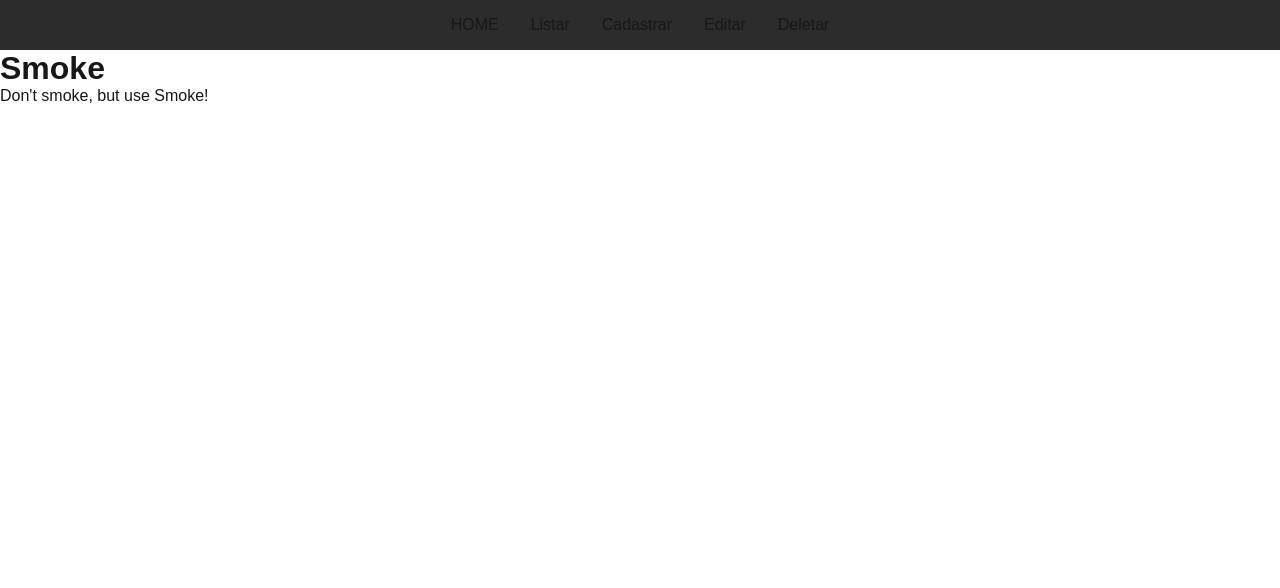
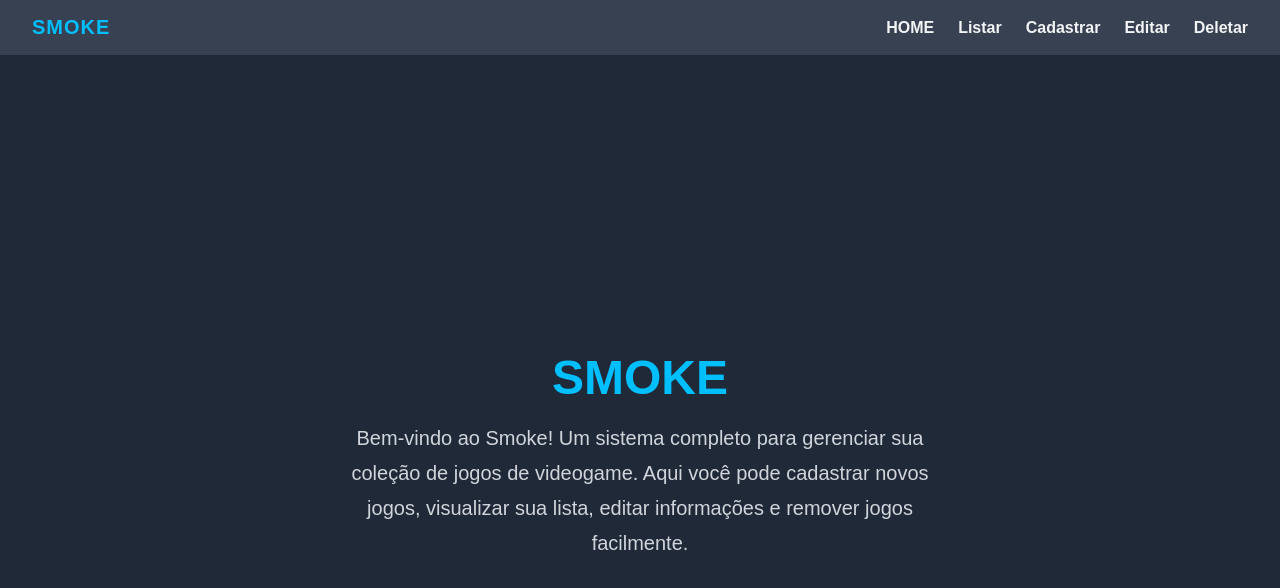
Before and after one commit to GuiKre/Smoke, a Next.js app in the folder Smoke/smoke-next/: page / in a window 1280 px wide. Shown: the top 588 px of the page. Built offline with nearby package versions, Linux system fonts and the light colour scheme.

Commit message:
CSS navbar e home

```diff
--- a/Smoke/smoke-next/app/game/navbar.tsx
+++ b/Smoke/smoke-next/app/game/navbar.tsx
@@ -5,19 +5,48 @@ import Link from 'next/link';
 export default function Navbar() {
   return (
     <nav style={{
-      backgroundColor: '#2c2c2c',
-      padding: '1rem',
+      backgroundColor: '#374151', // navbar mais clara que o fundo do corpo (#1f2937)
+      padding: '1rem 2rem',
       display: 'flex',
-      justifyContent: 'center',
-      gap: '2rem',
+      justifyContent: 'space-between',
+      alignItems: 'center',
       fontFamily: 'Arial, sans-serif',
-      fontSize: '1rem',
+      boxShadow: '0 2px 8px rgba(0, 0, 0, 0.3)',
     }}>
-      <Link href="/">HOME</Link>
-      <Link href="/game/get">Listar</Link>
-      <Link href="/game/post">Cadastrar</Link>
-      <Link href="/game/put">Editar</Link>
-      <Link href="/game/delete">Deletar</Link>
+      <div style={{
+        color: '#00BFFF',
+        fontWeight: 'bold',
+        fontSize: '1.25rem',
+        letterSpacing: '1px',
+      }}>
+        SMOKE
+      </div>
+      <div style={{ display: 'flex', gap: '1.5rem' }}>
+        <NavLink href="/" text="HOME" />
+        <NavLink href="/game/get" text="Listar" />
+        <NavLink href="/game/post" text="Cadastrar" />
+        <NavLink href="/game/put" text="Editar" />
+        <NavLink href="/game/delete" text="Deletar" />
+      </div>
     </nav>
   );
 }
+
+// Componente com efeito hover nos links
+function NavLink({ href, text }: { href: string, text: string }) {
+  return (
+    <Link
+      href={href}
+      style={{
+        color: '#f3f4f6',
+        textDecoration: 'none',
+        fontWeight: 'bold',
+        transition: 'color 0.3s',
+      }}
+      onMouseEnter={(e) => (e.currentTarget.style.color = '#93c5fd')}
+      onMouseLeave={(e) => (e.currentTarget.style.color = '#f3f4f6')}
+    >
+      {text}
+    </Link>
+  );
+}
--- a/Smoke/smoke-next/app/page.tsx
+++ b/Smoke/smoke-next/app/page.tsx
@@ -1,4 +1,4 @@
-"use client";
+'use client';
 
 import { useRouter } from "next/navigation";
 
@@ -6,11 +6,35 @@ export default function Home() {
   const router = useRouter();
 
   return (
-    <div>
-      <h1>Smoke</h1>
-      <p>
-        Don't smoke, but use Smoke!
+    <div style={{
+      minHeight: '100vh',
+      backgroundColor: '#1f2937',
+      color: '#f3f4f6',
+      display: 'flex',
+      flexDirection: 'column',
+      justifyContent: 'center',
+      alignItems: 'center',
+      padding: '2rem',
+      fontFamily: 'Arial, sans-serif',
+      textAlign: 'center',
+    }}>
+      <h1 style={{
+        fontSize: '3rem',
+        fontWeight: 'bold',
+        marginBottom: '1rem',
+        color: '#00BFFF',
+      }}>
+        SMOKE
+      </h1>
+      <p style={{
+        fontSize: '1.25rem',
+        maxWidth: '600px',
+        lineHeight: '1.75',
+        color: '#d1d5db',
+      }}>
+        Bem-vindo ao Smoke! Um sistema completo para gerenciar sua coleção de jogos de videogame.
+        Aqui você pode cadastrar novos jogos, visualizar sua lista, editar informações e remover jogos facilmente.
       </p>
     </div>
-  )
+  );
 };
```
Also changed, not shown: 11 other files (tests, documents, lock files or other folders).
